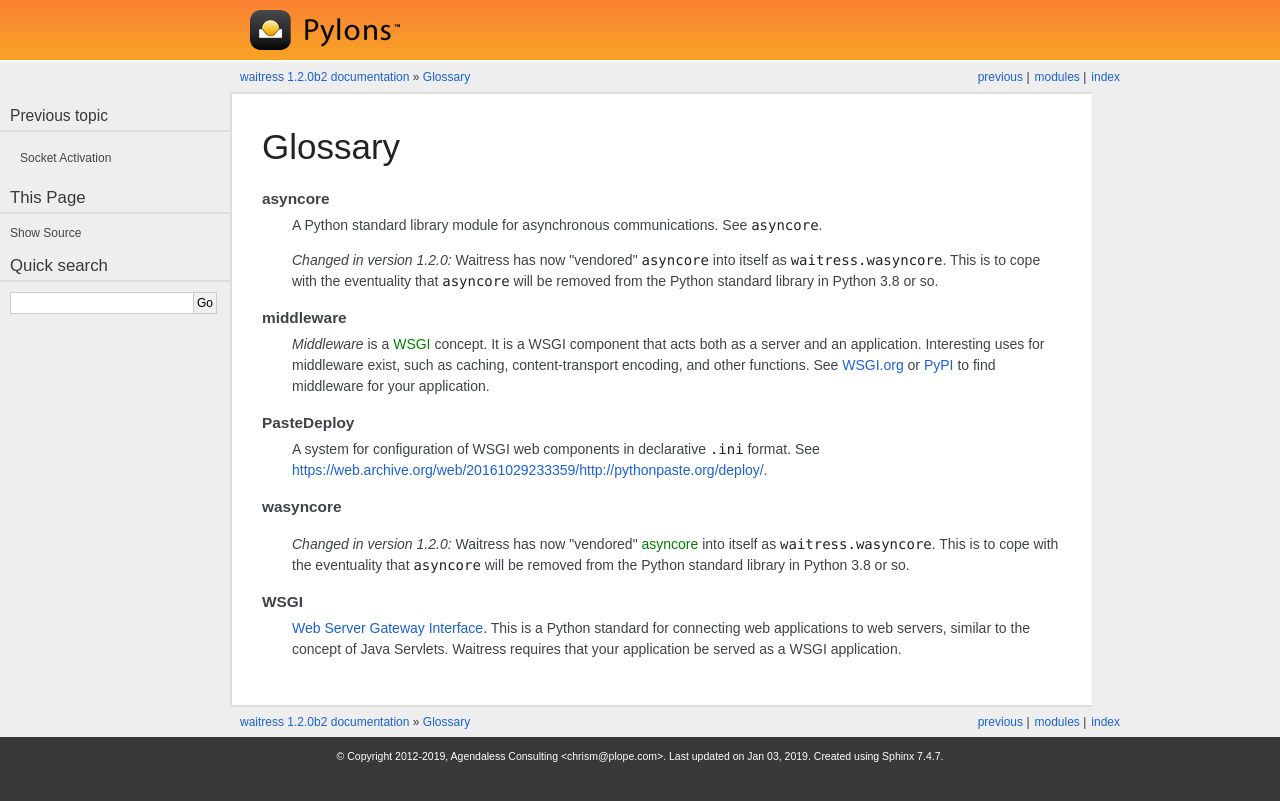
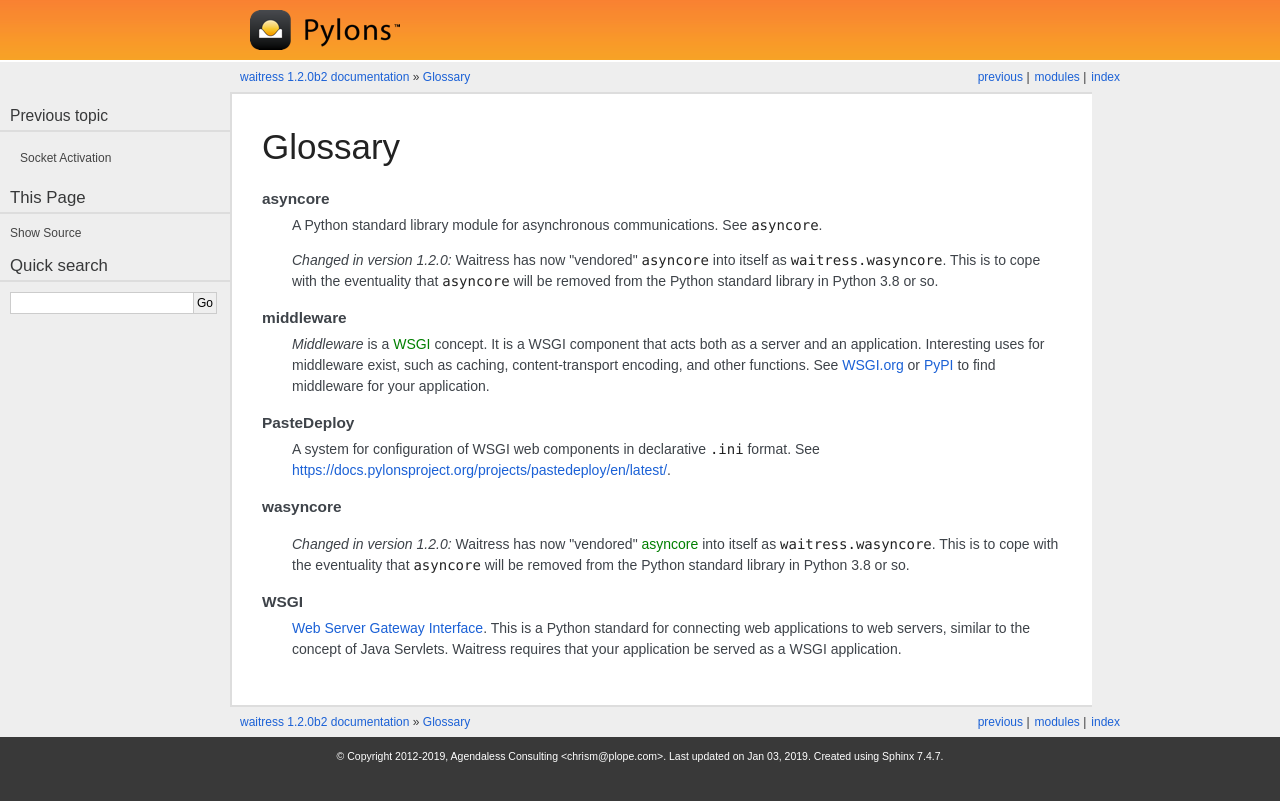
Before and after one commit to Pylons/waitress, a Sphinx documentation site: the page built from docs/glossary.rst, in a window 1280 px wide. Shown: the top 801 px of the page. Built offline with Sphinx 7.4.7, drawn with Linux system fonts in a browser that asks for light colours; some web fonts are replaced; part of the change alters nothing that is shown.

Commit message:
fix pastedeploy url

```diff
--- a/docs/glossary.rst
+++ b/docs/glossary.rst
@@ -8,7 +8,7 @@ Glossary
 
     PasteDeploy
         A system for configuration of WSGI web components in declarative ``.ini`` format.
-        See https://web.archive.org/web/20161029233359/http://pythonpaste.org/deploy/.
+        See https://docs.pylonsproject.org/projects/pastedeploy/en/latest/.
 
     asyncore
         A Python standard library module for asynchronous communications.  See :mod:`asyncore`.
```
